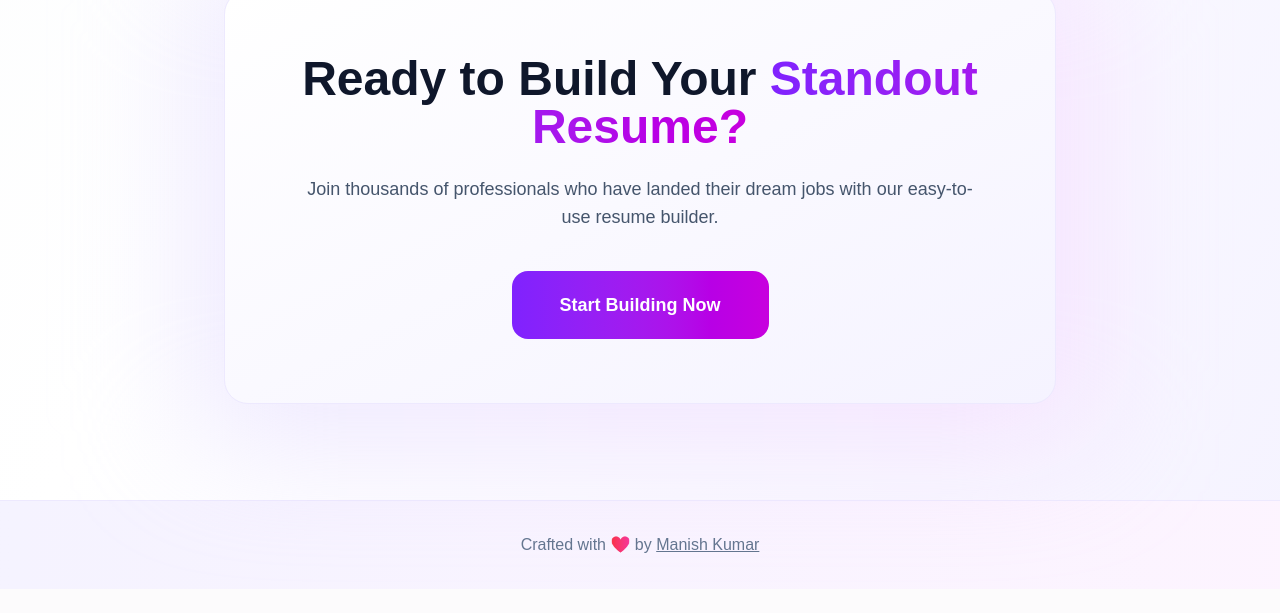
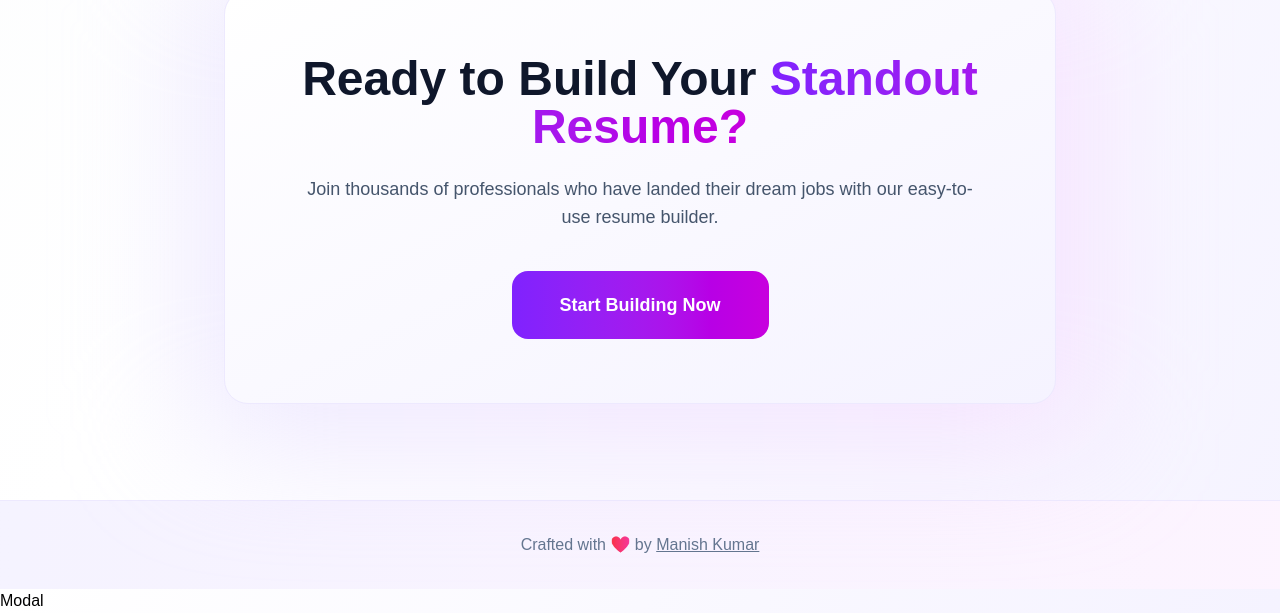
Before and after one commit to kumarmanish562/RESUME_MAKING, a React (Vite) app in the folder frontend/: page / in a window 1280 px wide. Shown: the part 1798-2411 px from the top of the page. Before the commit the page ends 2387 px from the top, so only its background shows below. Built offline with nearby package versions, Linux system fonts and the light colour scheme.

Commit message:
Updates font imports and adds authentication modal
Replaces font imports with Noto Serif and Open Sans for improved typography.

Adds a modal component for user login and signup functionality, enhancing user experience for authentication processes.

```diff
--- /dev/null
+++ b/frontend/src/components/Login.jsx
@@ -0,0 +1,9 @@
+import React from 'react'
+
+const Login = () => {
+  return (
+    <div>Login</div>
+  )
+}
+
+export default Login
--- /dev/null
+++ b/frontend/src/components/Modal.jsx
@@ -0,0 +1,9 @@
+import React from 'react'
+
+const Modal = () => {
+  return (
+    <div>Modal</div>
+  )
+}
+
+export default Modal
--- /dev/null
+++ b/frontend/src/components/Signup.jsx
@@ -0,0 +1,9 @@
+import React from 'react'
+
+const Signup = () => {
+  return (
+    <div>Signup</div>
+  )
+}
+
+export default Signup
--- a/frontend/src/index.css
+++ b/frontend/src/index.css
@@ -1,4 +1,5 @@
-@import "tailwindcss";@import url('https://fonts.googleapis.com/css2?family=Outfit:wght@100..900&family=Urbanist:ital,wght@0,100..900;1,100..900&display=swap');
+@import "tailwindcss";
+@import url('https://fonts.googleapis.com/css2?family=Noto+Serif:ital,wght@0,100..900;1,100..900&family=Open+Sans:ital,wght@0,300..800;1,300..800&display=swap');
 
 @import "tailwindcss";
 
--- a/frontend/src/pages/LandingPage.jsx
+++ b/frontend/src/pages/LandingPage.jsx
@@ -5,6 +5,9 @@ import { Download, LayoutTemplate, MenuIcon, X, Zap } from 'lucide-react';
 import { UserContext } from '../context/UserContext';
 import { ProfileInfoCard } from '../components/Cards';
 import { ArrowRight } from 'lucide-react';
+import Modal from '../components/Modal';
+import Login from '../components/Login';
+import Signup from '../components/Signup';
 
 const LandingPage = () => {
   const { user } = useContext(UserContext);
@@ -332,6 +335,20 @@ const LandingPage = () => {
         </div>
       </footer>
 
+
+      {/*  Modal for login and signup */}
+      <Modal isOpen={openAuthModal} onClose={() => {
+        setOpenAuthModal(false)
+        setCurrentPage('login')
+      }}hideHeader>
+        <div>
+          {currentPage === 'login' && <Login setCurrentPage={setCurrentPage} />}
+          {currentPage === 'signup' && <Signup setCurrentPage={setCurrentPage} />}
+        </div>
+
+      </Modal>
+
+
     </div>
   );
 };
```
